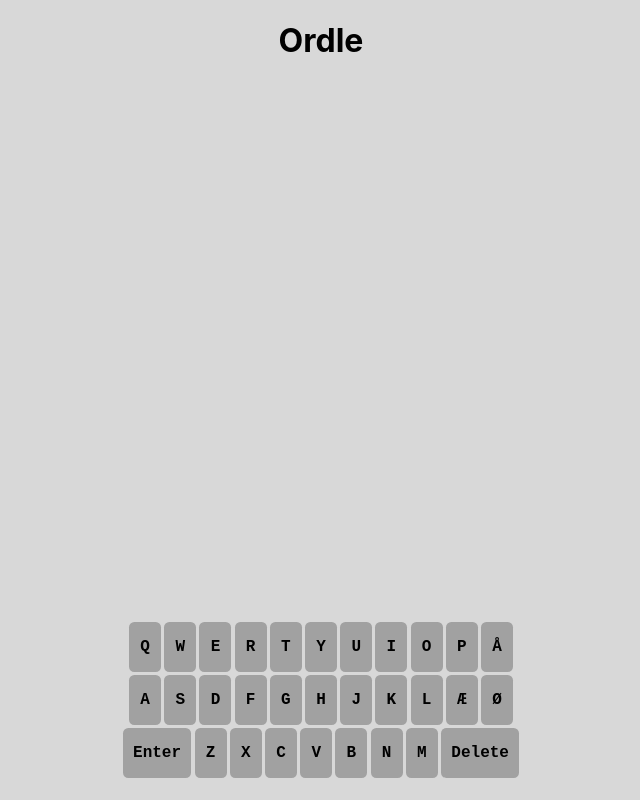
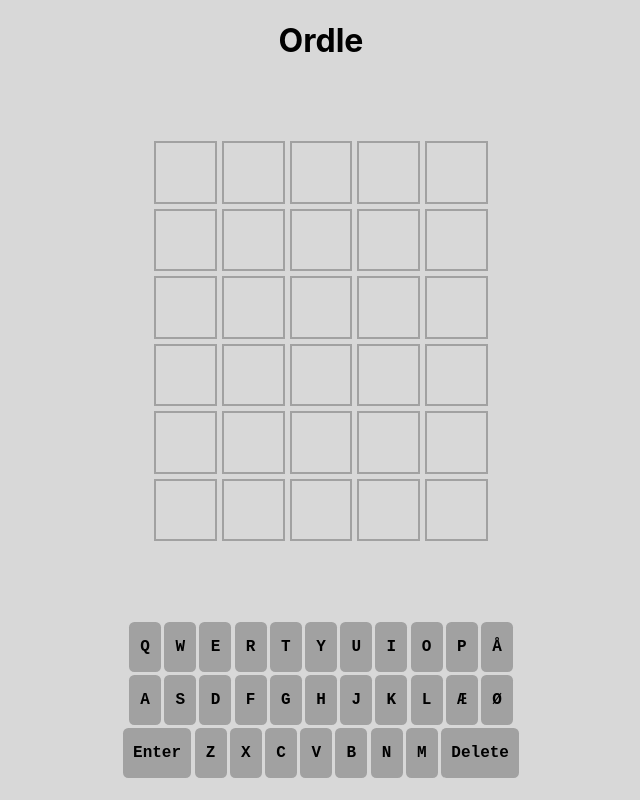
Before and after one commit to joglr/ordle, a Next.js app: page / in a window 1280 px wide. Shown: the whole page, without its empty margins (319-959 px from the left). Built offline with nearby package versions, Linux system fonts and the light colour scheme.

Commit message:
Add keyboardColors to OrdleState

```diff
--- a/src/pages/index.tsx
+++ b/src/pages/index.tsx
@@ -2,7 +2,14 @@ import type { NextPage } from "next";
 import Head from "next/head";
 import { createContext, Dispatch, SetStateAction, useContext } from "react";
 import { useState } from "react";
-import { DF, HISTORY_SIZE, LetterState, OrdleState, WORD_SIZE } from "../state";
+import {
+  DF,
+  HISTORY_SIZE,
+  LetterState,
+  OrdleState,
+  WORD_SIZE,
+  writeLetter,
+} from "../state";
 import styles from "../styles/Home.module.css";
 
 // for (let i = 3250; i < 3254; i++) {
@@ -78,9 +85,10 @@ function App() {
 function Display() {
   const [ordleState, setOrdleState] = useOrdleContext();
   const attemptsRemaining =
-    (HISTORY_SIZE - ordleState.history.length) * WORD_SIZE;
-
+    (HISTORY_SIZE - ordleState.history.length - 1) * WORD_SIZE;
+  const currentLettersRemaining = WORD_SIZE - ordleState.currentAttempt.length;
   const attemptsRemainingSquares = [];
+  const currentAttemptRemainingSquares = [];
   for (let i = 0; i < attemptsRemaining; i++) {
     attemptsRemainingSquares.push(
       <Square className={getClassNameFromLetterEntryState(LetterState.DEFAULT)}>
@@ -89,22 +97,41 @@ function Display() {
     );
   }
 
+  for (let i = 0; i < currentLettersRemaining; i++) {
+    currentAttemptRemainingSquares.push(
+      <Square className={getClassNameFromLetterEntryState(LetterState.DEFAULT)}>
+        {" "}
+      </Square>
+    );
+  }
+
   return (
     <div className={styles.display}>
-      {ordleState.history.map((row, i) => (
-        <>
-          {row.map((letter, j) => (
-            <>
-              <Square
-                // key={JSON.stringify(letter)}
-                className={getClassNameFromLetterEntryState(letter.state)}
-              >
-                {letter.letter}
-              </Square>
-            </>
-          ))}
-        </>
+      {ordleState.history.map(
+        (row, i) =>
+          // <>
+          //   {
+          row.map((letter, j) => (
+            <Square
+              key={`${JSON.stringify(letter)}-${i}-${j}`}
+              className={getClassNameFromLetterEntryState(letter.state)}
+            >
+              {letter.letter}
+            </Square>
+          ))
+        //   }
+        // </>
+      )}
+      {attemptsRemainingSquares}
+      {ordleState.currentAttempt.map((letter, i) => (
+        <Square
+          key={`${letter}-${i}`}
+          className={getClassNameFromLetterEntryState(LetterState.DEFAULT)}
+        >
+          {letter.letter}
+        </Square>
       ))}
+      {currentAttemptRemainingSquares}
     </div>
   );
 }
@@ -135,14 +162,17 @@ function Keyboard() {
 }
 
 function KeyboardRow(props: { row: string[] }) {
+  const [ordleState, setOrdleState] = useOrdleContext();
   return (
     <div className={styles.keyrow}>
       {props.row.map((key, index) => (
         <KeyboardButton
           key={index}
           text={key}
-          className={getClassNameFromLetterEntryState()}
-          onClick={() => {}}
+          className=""
+          // TODO: Map of best key state
+          // className={getClassNameFromLetterEntryState()}
+          onClick={() => setOrdleState(writeLetter(key, ordleState))}
         />
       ))}
     </div>
--- a/src/state.ts
+++ b/src/state.ts
@@ -9,7 +9,6 @@ export enum LetterState {
 
 export interface HistoryLetter {
   letter: string;
-  keyboardColors: Record<string, string>;
   state: LetterState;
 }
 // Word State Entry
@@ -27,6 +26,7 @@ export type History = HistoryEntry[];
 export type OrdleState = {
   history: History;
   currentAttempt: string[];
+  keyboardColors: Record<string, string>;
 };
 
 export const WORD_SIZE = 5;
@@ -69,12 +69,15 @@ export function writeToSquare(
   return s;
 }
 
-export const writeLetter = (l: string, os: OrdleState) => {
-  const { history, currentAttempt } = clone(os);
+export const writeLetter: (l: string, os: OrdleState) => OrdleState = (
+  l: string,
+  os: OrdleState
+) => {
+  const { history, currentAttempt, keyboardColors } = clone(os);
   if (history.length < HISTORY_SIZE && currentAttempt.length < WORD_SIZE) {
-    currentAttempt.push(L(l, LetterState.DEFAULT));
+    currentAttempt.push(l);
   }
-  return { history, currentAttempt };
+  return { history, currentAttempt, keyboardColors };
 };
 
 export function deleteLetter(os: OrdleState) {
```
Also changed, not shown: 1 other file (tests, documents, lock files or other folders).
